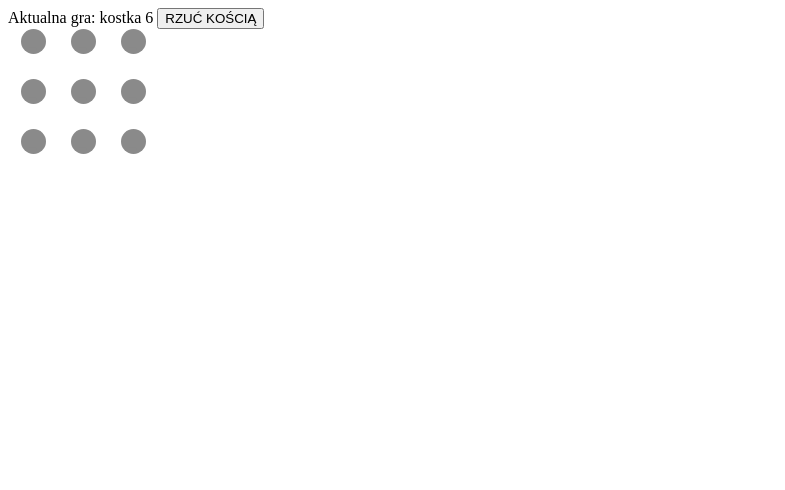
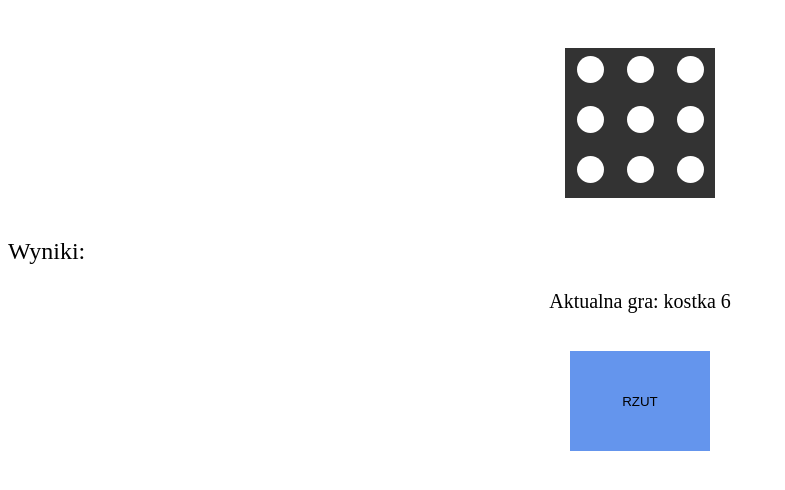
Before and after one commit to Diegorinio/dice, a plain HTML site: page index.html in a window 1280 px wide. Shown: the whole page, without its empty margins (0-785 px from the left). Drawn offline with Linux system fonts and the light colour scheme.

Commit message:
Fix random, send via web

```diff
--- a/index.html
+++ b/index.html
@@ -10,10 +10,6 @@
 </head>
 
 <body>
-    <div class='randomizer-menu'>
-        Aktualna gra: kostka 6
-        <button class='dice-button' onclick='diceThrow()'>RZUĆ KOŚCIĄ</button>
-    </div>
     <div class='dice'>
         <div class='dot'><span class='dot-el'>-</span></div>
         <div class='dot'><span class='dot-el'>-</span></div>
@@ -25,6 +21,21 @@
         <div class='dot'><span class='dot-el'>-</span></div>
         <div class='dot'><span class='dot-el'>-</span></div>
     </div>
+    <div class='result-panel'>
+        <span class='act-result'>
+
+        </span>
+        <span class='results-history'>
+            Wyniki:
+        </span>
+    </div>
+    <div class='randomizer-menu'>
+        <p class='game-title'>
+            Aktualna gra: kostka 6
+        </p>
+    </br>
+        <button class='dice-button' onclick='diceThrow()'>RZUT</button>
+    </div>
 </body>
 
 </html>
--- a/index.js
+++ b/index.js
@@ -1,19 +1,33 @@
 let diceThrowResult
+let resultsHistory = []
 const audio = new Audio('dice.wav')
 tellMeSomething = (text) => {
     const lang = 'pl-PL'
     const tell = new SpeechSynthesisUtterance(text)
-    tell.pitch = 1.7
+    tell.pitch = 1.2
+    tell.volume =5
     tell.lang = lang
     speechSynthesis.speak(tell)
 }
 diceThrow = () => {
+    document.querySelector('.dice-button').disabled = true
     resetDiceVals()
     audio.play()
-    diceThrowResult = getRandomInt(6);
-    showResultOnDice()
-    tellMeSomething(`Wynik to ${getDiceResult()}`)
+    const interval = setInterval(diceAnimation,100)
+    setTimeout(()=>{
+        diceThrowResult = getRandomInt(6);
+        showResultOnDice()
+        tellMeSomething(`Wynik rzutu to  ${getDiceResult()}`)
+        document.querySelector('.dice-button').disabled = false
+        document.querySelector('.act-result').innerHTML = diceThrowResult
+        document.querySelector('.results-history').innerHTML += `${diceThrowResult} `
+        diceThrowResult = ''
+    },parseInt(audio.duration)*1000)
+    setTimeout(() => {
+        clearInterval(interval)
+    }, 3800);
 }
+
 getRandomInt = (max) => {
     return Math.floor(Math.random() * (max + 1 - 1) + 1);
 }
@@ -21,6 +35,7 @@ getDiceResult = () => {
     return diceThrowResult
 }
 showResultOnDice = () => {
+    resetDiceVals()
     const res = parseInt(getDiceResult())
     const dice = [
         0, 0, 0,
@@ -75,7 +90,8 @@ resetDiceVals = () => {
     });
 }
 diceAnimation = () => {
-
+    resetDiceVals()
+    diceThrowResult = getRandomInt(6)
+    console.log(diceThrowResult)
+    showResultOnDice()
 }
-
-// tellMeSomething('Ty kurwa fbi')
--- a/main.css
+++ b/main.css
@@ -1,29 +1,69 @@
+.randomizer-menu
+{
+    display: block;
+    text-align: center;
+    padding: 5px;
+}
+.game-title
+{
+    font-size: 20px;
+}
+
+.dice-button
+{
+    text-align: center;
+    border-style: none;
+    padding: 3px;
+    height: 100px;
+    width: 140px;
+    background-color:cornflowerblue;
+}
+
+.result-panel
+{
+    text-align: center;
+}
+.act-result
+{
+    font-size: 27px;
+}
+.results-history
+{
+    display: flex;
+    font-size: 24px;
+    overflow: auto;
+}
+
 .dice1 {
     height: 50px;
     width: 100px;
 }
 
 .dice {
-    height: 50px;
-    width: 100px;
+    padding: 40px;
+    justify-content: center;
+    height: auto;
+    width: auto;
     display: grid;
+    text-align: center;
     grid-template-columns: 50px 50px 50px;
 }
 
 .dot {
     height: 50px;
-    background-color: rgba(255, 255, 255, 0.8);
+    background-color: rgba(0, 0, 0, 0.8);
     border: 0 solid rgba(0, 0, 0, 0.8);
-    padding: 1x;
     font-size: 30px;
     text-align: center;
 }
 
 .dot-el {
+    margin-top: 8px;
+    padding: 1px;
     height: 25px;
     width: 25px;
-    color: rgb(138, 138, 138);
-    background-color: rgb(138, 138, 138);
+    color: rgb(255, 255, 255);
+    background-color: rgb(255, 255, 255);
     border-radius: 50%;
     display: inline-block;
 }
```
